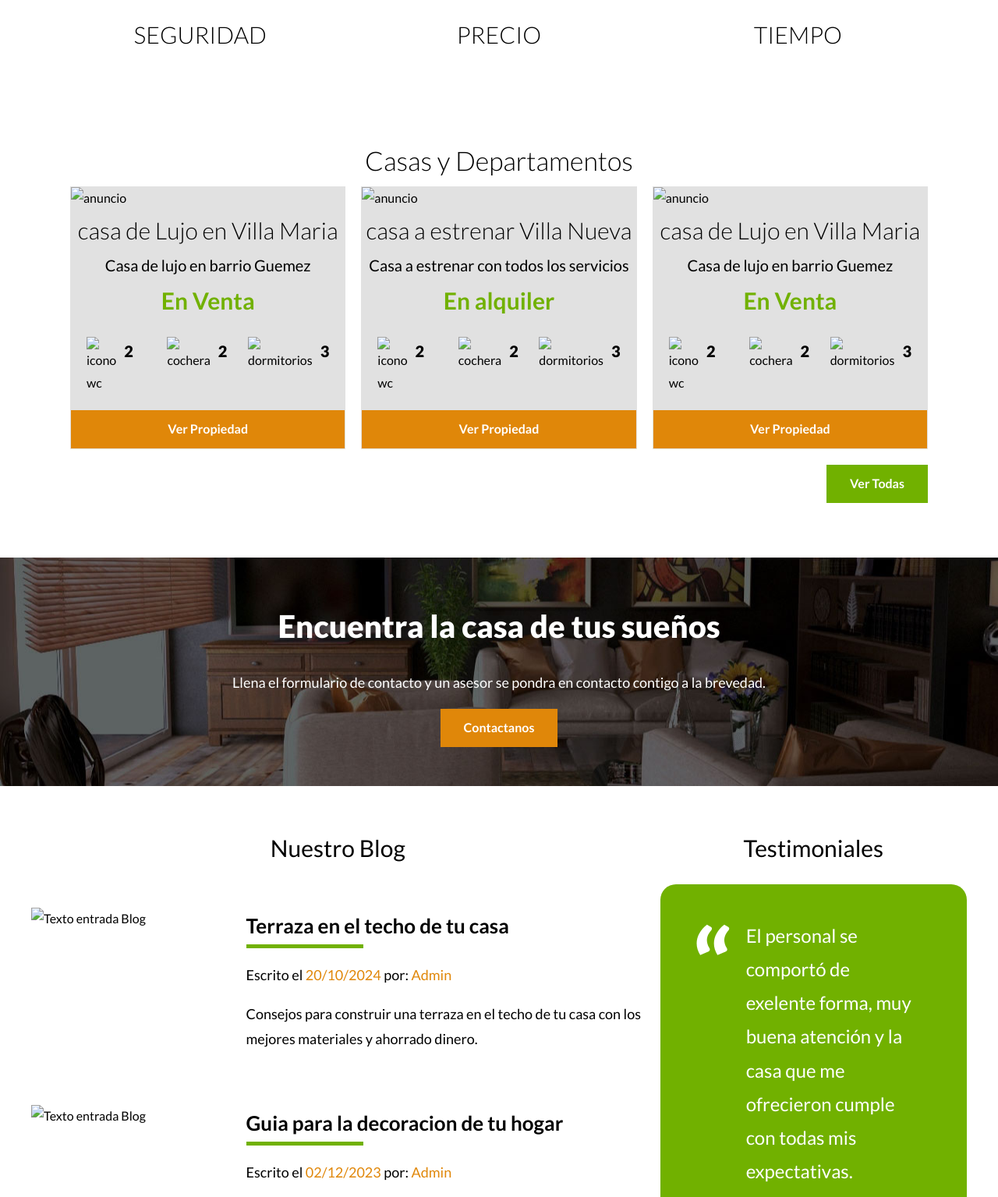
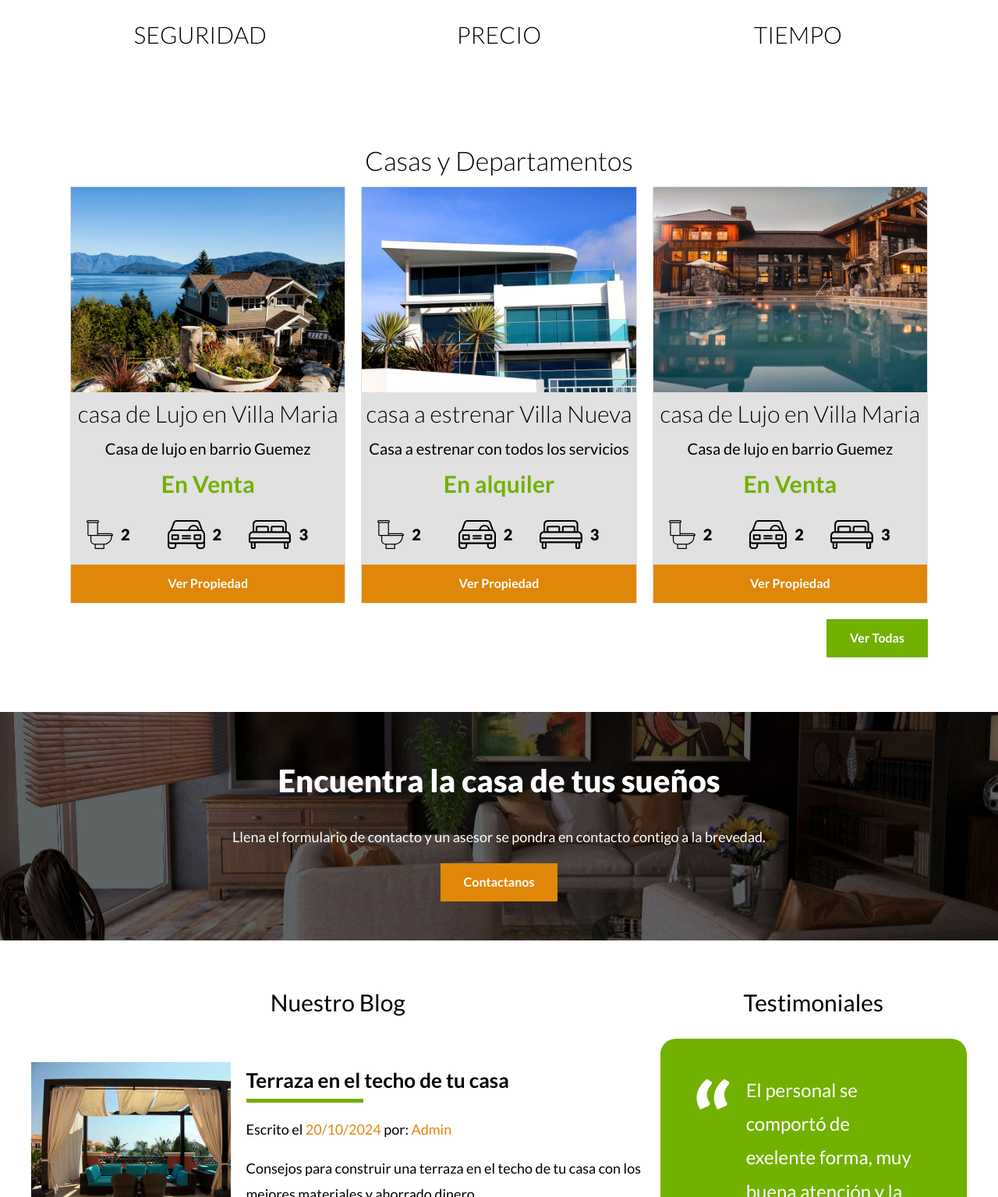
Before and after one commit to juanramonrodriguez/BienesRaices, a plain HTML site: page index.html in a window 1280 px wide. Shown: the part 1265-2800 px from the top of the page at 78% size. Drawn offline with Linux system fonts and the light colour scheme; files that its build step writes are made by us from their sources; files whose address does not match are found by name.

Commit message:
se movio el index

```diff
--- a/index.html
+++ b/index.html
@@ -4,22 +4,22 @@
     <meta charset="UTF-8">
     <meta name="viewport" content="width=device-width, initial-scale=1.0">
     <title>>Bines Raices</title>
-    <link rel="stylesheet" href="./css/base/globales.css">
-    <link rel="stylesheet" href="./css/base/normalize.css">
-    <link rel="stylesheet" href="./css/base/utilidades.css">
-    <link rel="stylesheet" href="./css/base/variables.css">
-    <link rel="stylesheet" href="./css/layout/footer.css">
-    <link rel="stylesheet" href="./css/layout/header.css">
-    <link rel="stylesheet" href="./css/layout/navbar.css">
-    <link rel="stylesheet" href="./css/layout/iconos.css">
-    <link rel="stylesheet" href="./css/layout/anuncios.css">
-    <link rel="stylesheet" href="./css/base/botones.css">
-    <link rel="stylesheet" href="./css/layout/contacto.css">
-    <link rel="stylesheet" href="./css/layout/seccion-inferior.css">
-    <link rel="stylesheet" href="./css/layout/testimoniales.css">
-    <link rel="stylesheet" href="./css/base/mixins.css">
-    <link rel="stylesheet" href="./css/base/darkMode.css">
-    <link rel="stylesheet" href="./css/layout/footer.css">
+    <link rel="stylesheet" href="./bienesraices_inicio/src/css/base/globales.css">
+    <link rel="stylesheet" href="./bienesraices_inicio/src/css/base/normalize.css">
+    <link rel="stylesheet" href="./bienesraices_inicio/src/css/base/utilidades.css">
+    <link rel="stylesheet" href="./bienesraices_inicio/src/css/base/variables.css">
+    <link rel="stylesheet" href="./bienesraices_inicio/src/css/layout/footer.css">
+    <link rel="stylesheet" href="./bienesraices_inicio/src/css/layout/header.css">
+    <link rel="stylesheet" href="./bienesraices_inicio/src/css/layout/navbar.css">
+    <link rel="stylesheet" href="./bienesraices_inicio/src/css/layout/iconos.css">
+    <link rel="stylesheet" href="./bienesraices_inicio/src/css/layout/anuncios.css">
+    <link rel="stylesheet" href="./bienesraices_inicio/src/css/base/botones.css">
+    <link rel="stylesheet" href="./bienesraices_inicio/src/css/layout/contacto.css">
+    <link rel="stylesheet" href="./bienesraices_inicio/src/css/layout/seccion-inferior.css">
+    <link rel="stylesheet" href="./bienesraices_inicio/src/css/layout/testimoniales.css">
+    <link rel="stylesheet" href="./bienesraices_inicio/src/css/base/mixins.css">
+    <link rel="stylesheet" href="./bienesraices_inicio/src/css/base/darkMode.css">
+    <link rel="stylesheet" href="./bienesraices_inicio/src/css/layout/footer.css">
 
 </head>
 <body>
@@ -28,18 +28,18 @@
         <div class="contenedor contenido-header">
             <div class="barra">
                 <a href="index.html">
-                    <img src="./img/logo.svg" alt="logotipo de Bienes Raices">
+                    <img src="./bienesraices_inicio/src/img/logo.svg" alt="logotipo de Bienes Raices">
                 </a>
                 <div class="mobile-menu">
-                    <img src="./img/barras.svg " alt="icono menu responsive">
+                    <img src="./bienesraices_inicio/src/img/barras.svg " alt="icono menu responsive">
                 </div>
                 <div class="derecha">
-                    <img class="dark-mode-boton" src="./img/dark-mode.svg" alt="">
+                    <img class="dark-mode-boton" src="./bienesraices_inicio/src/img/dark-mode.svg" alt="">
                     <nav class="navegacion">
-                        <a href="nosotros.html">Nosotros</a>
-                        <a href="anuncios.html">Anuncios</a>
-                        <a href="blog.html">Blog</a>
-                        <a href="contacto.html">Contacto</a>
+                        <a href="./bienesraices_inicio/src/nosotros.html">Nosotros</a>
+                        <a href="./bienesraices_inicio/src/anuncios.html">Anuncios</a>
+                        <a href="./bienesraices_inicio/src/blog.html">Blog</a>
+                        <a href="./bienesraices_inicio/src/contacto.html">Contacto</a>
                     </nav>
                 </div>
         <!----------------------------fin barra--------------------->
@@ -52,18 +52,18 @@
         <h1>Mas sobre Nosotros</h1>
         <div class="iconos-nosotros">
             <div class="icono">
-                <img src="../src/img/icono1.svg" alt="icono seguridad" loading="lazy">
+                <img src="./bienesraices_inicio/src/img/icono1.svg" alt="icono seguridad" loading="lazy">
                 <p>Lorem ipsum dolor sit amet consectetur adipisicing elit. Debitis voluptatum impedit blanditiis vero cupiditate quibusdam illo, dolorum consectetur fuga excepturi hic quia! Rem debitis eum nobis sed atque dicta odio.</p>
                 <h3>Seguridad</h3>
             </div>
 
             <div class="icono">
-                <img src="../src/img/icono2.svg" alt="icono precio" loading="lazy">
+                <img src="./bienesraices_inicio/src/img/icono2.svg" alt="icono precio" loading="lazy">
                 <p>Lorem ipsum dolor sit amet consectetur adipisicing elit. Debitis voluptatum impedit blanditiis vero cupiditate quibusdam illo, dolorum consectetur fuga excepturi hic quia! Rem debitis eum nobis sed atque dicta odio.</p>
                 <h3>Precio</h3>
             </div>
             <div class="icono">
-                <img src="../src/img/icono3.svg" alt="icono tiempo" loading="lazy">
+                <img src="./bienesraices_inicio/src/img/icono3.svg" alt="icono tiempo" loading="lazy">
                 <p>Lorem ipsum dolor sit amet consectetur adipisicing elit. Debitis voluptatum impedit blanditiis vero cupiditate quibusdam illo, dolorum consectetur fuga excepturi hic quia! Rem debitis eum nobis sed atque dicta odio.</p>
                 <h3>Tiempo</h3>
             </div>
@@ -74,7 +74,7 @@
         <div class="contenedor-anuncios">
             <div class="anuncio">
                 <picture>
-                    <img src="../src/img/anuncio1.jpg" alt="anuncio">
+                    <img src="./bienesraices_inicio/src/img/anuncio1.jpg" alt="anuncio">
                 </picture>
                 <div class="contnido-anuncio">
                     <h3>casa de Lujo en Villa Maria</h3>
@@ -82,15 +82,15 @@
                     <p class="precio"> En Venta</p>
                     <ul class="iconos-caracteristicas">
                         <li>
-                            <img class="icono" loading="lazy" src="../src/img/icono_wc.svg" alt="icono wc">
+                            <img class="icono" loading="lazy" src="./bienesraices_inicio/src/img/icono_wc.svg" alt="icono wc">
                             <p>2</p>
                         </li>
                         <li>
-                            <img class="icono" loading="lazy" src="../src/img/icono_estacionamiento.svg" alt="cochera">
+                            <img class="icono" loading="lazy" src="./bienesraices_inicio/src/img/icono_estacionamiento.svg" alt="cochera">
                             <p>2</p>
                         </li>
                         <li>
-                            <img class="icono" loading="lazy" src="../src/img/icono_dormitorio.svg" alt="dormitorios">
+                            <img class="icono" loading="lazy" src="./bienesraices_inicio/src/img/icono_dormitorio.svg" alt="dormitorios">
                             <p>3</p>
                         </li>
                     </ul>
@@ -101,7 +101,7 @@
             </div>
             <div class="anuncio">
                 <picture>
-                    <img src="../src/img/anuncio2.jpg" alt="anuncio">
+                    <img src="./bienesraices_inicio/src/img/anuncio2.jpg" alt="anuncio">
                 </picture>
                 <div class="contnido-anuncio">
                     <h3>casa a estrenar Villa Nueva</h3>
@@ -109,15 +109,15 @@
                     <p class="precio"> En alquiler</p>
                     <ul class="iconos-caracteristicas">
                         <li>
-                            <img class="icono" loading="lazy" src="../src/img/icono_wc.svg" alt="icono wc">
+                            <img class="icono" loading="lazy" src="./bienesraices_inicio/src/img/icono_wc.svg" alt="icono wc">
                             <p>2</p>
                         </li>
                         <li>
-                            <img class="icono" loading="lazy" src="../src/img/icono_estacionamiento.svg" alt="cochera">
+                            <img class="icono" loading="lazy" src="./bienesraices_inicio/src/img/icono_estacionamiento.svg" alt="cochera">
                             <p>2</p>
                         </li>
                         <li>
-                            <img class="icono" loading="lazy" src="../src/img/icono_dormitorio.svg" alt="dormitorios">
+                            <img class="icono" loading="lazy" src="./bienesraices_inicio/src/img/icono_dormitorio.svg" alt="dormitorios">
                             <p>3</p>
                         </li>
                     </ul>
@@ -128,7 +128,7 @@
             </div>
             <div class="anuncio">
                 <picture>
-                    <img src="../src/img/anuncio3.jpg" alt="anuncio">
+                    <img src="./bienesraices_inicio/src/img/anuncio3.jpg" alt="anuncio">
                 </picture>
                 <div class="contnido-anuncio">
                     <h3>casa de Lujo en Villa Maria</h3>
@@ -136,15 +136,15 @@
                     <p class="precio"> En Venta</p>
                     <ul class="iconos-caracteristicas">
                         <li>
-                            <img class="icono" loading="lazy" src="../src/img/icono_wc.svg" alt="icono wc">
+                            <img class="icono" loading="lazy" src="./bienesraices_inicio/src/img/icono_wc.svg" alt="icono wc">
                             <p>2</p>
                         </li>
                         <li>
-                            <img class="icono" loading="lazy" src="../src/img/icono_estacionamiento.svg" alt="cochera">
+                            <img class="icono" loading="lazy" src="./bienesraices_inicio/src/img/icono_estacionamiento.svg" alt="cochera">
                             <p>2</p>
                         </li>
                         <li>
-                            <img class="icono" loading="lazy" src="../src/img/icono_dormitorio.svg" alt="dormitorios">
+                            <img class="icono" loading="lazy" src="./bienesraices_inicio/src/img/icono_dormitorio.svg" alt="dormitorios">
                             <p>3</p>
                         </li>
                     </ul>
@@ -162,7 +162,7 @@
     <section class="imagen-contacto">
         <h2>Encuentra la casa de tus sueños</h2>
         <p>Llena el formulario de contacto y un asesor se pondra en contacto contigo a la brevedad.</p>
-        <a href="contacto.html" class="boton-amarillo boton-amarillo-inline">Contactanos</a>
+        <a href="./bienesraices_inicio/src/contacto.html" class="boton-amarillo boton-amarillo-inline">Contactanos</a>
     </section>
     <!-----------------------------SECCION INFERIOR--------------------------------------------------------------->
     <div class="contenedor seccion seccion-inferior">
@@ -171,7 +171,7 @@
             <article class="entrada-blog">
                 <div class="imagen">
                     <picture>
-                        <img src="./img/blog1.jpg" alt="Texto entrada Blog">
+                        <img src="./bienesraices_inicio/src/img/blog1.jpg" alt="Texto entrada Blog">
                     </picture>
                 </div>
                 <div class="texto-entrada">
@@ -188,7 +188,7 @@
             <article class="entrada-blog">
                 <div class="imagen">
                     <picture>
-                        <img src="./img/blog2.jpg" alt="Texto entrada Blog">
+                        <img src="./bienesraices_inicio/src/img/blog2.jpg" alt="Texto entrada Blog">
                     </picture>
                 </div>
                 <div class="texto-entrada">
@@ -218,14 +218,14 @@
    <footer class="footer seccion">
     <div class="contenedor contenedor-footer">
         <nav class="navegacion">
-            <a href="nosotros.html">Nosotros</a>
-            <a href="anuncios.html">Anuncios</a>
-            <a href="blog.html">Blog</a>
-            <a href="contacto.html">Contacto</a>
+            <a href="./bienesraices_inicio/src/nosotros.html">Nosotros</a>
+            <a href="./bienesraices_inicio/src/anuncios.html">Anuncios</a>
+            <a href="./bienesraices_inicio/src/blog.html">Blog</a>
+            <a href="./bienesraices_inicio/src/contacto.html">Contacto</a>
         </nav>
     </div>
     <p class="copyright">Todos los derechos Reservados 2025 &copy;</p>
    </footer>
-    <script src="./js/app.js"></script>
+    <script src="bienesraices_inicio/src/js/app.js"></script>
 </body>
 </html>
```
Also changed, not shown: bienesraices_inicio/src/anuncio.html (+1 -1 lines), bienesraices_inicio/src/anuncios.html (+1 -1 lines), bienesraices_inicio/src/blog.html (+1 -1 lines), bienesraices_inicio/src/contacto.html (+1 -1 lines), bienesraices_inicio/src/nosotros.html (+1 -1 lines).
